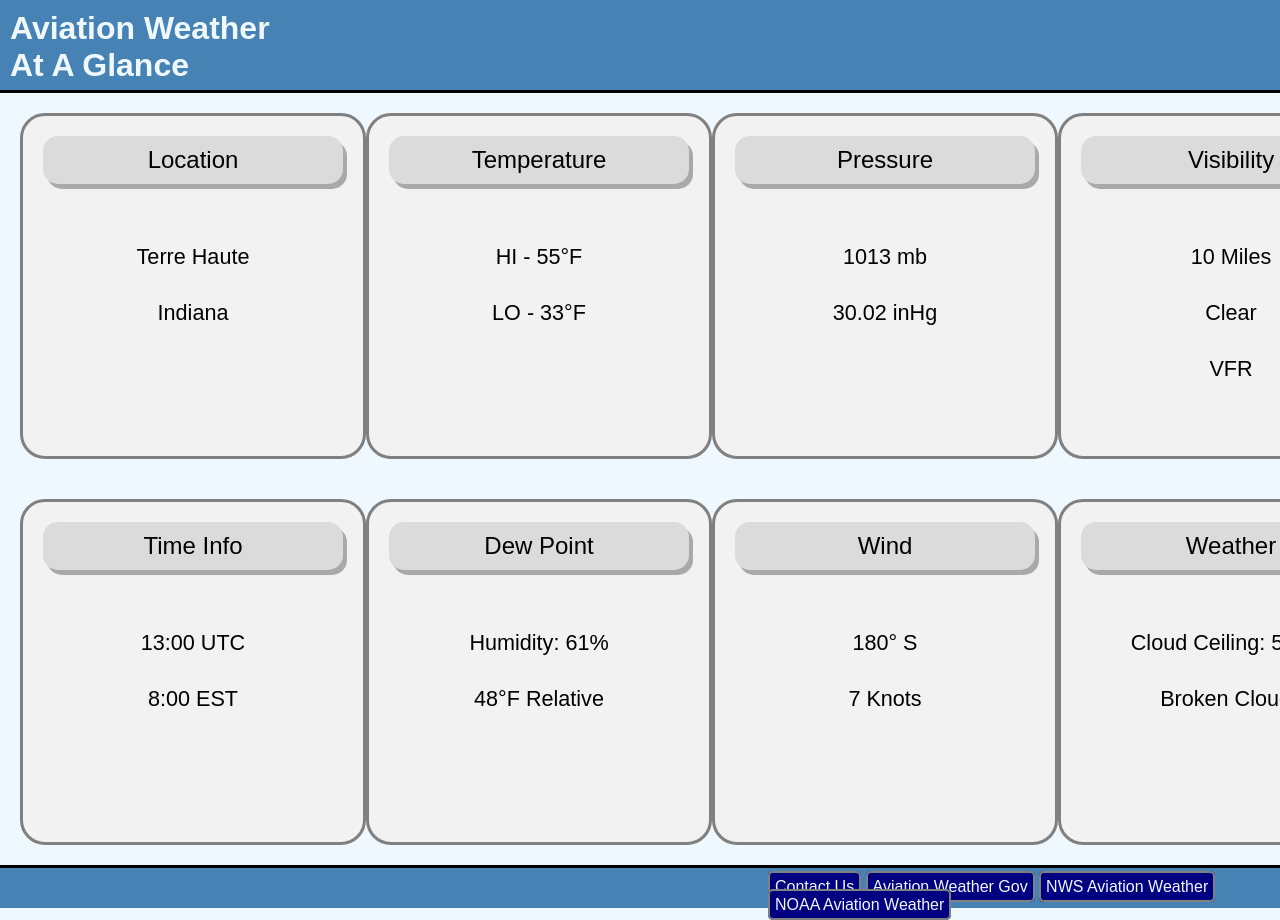
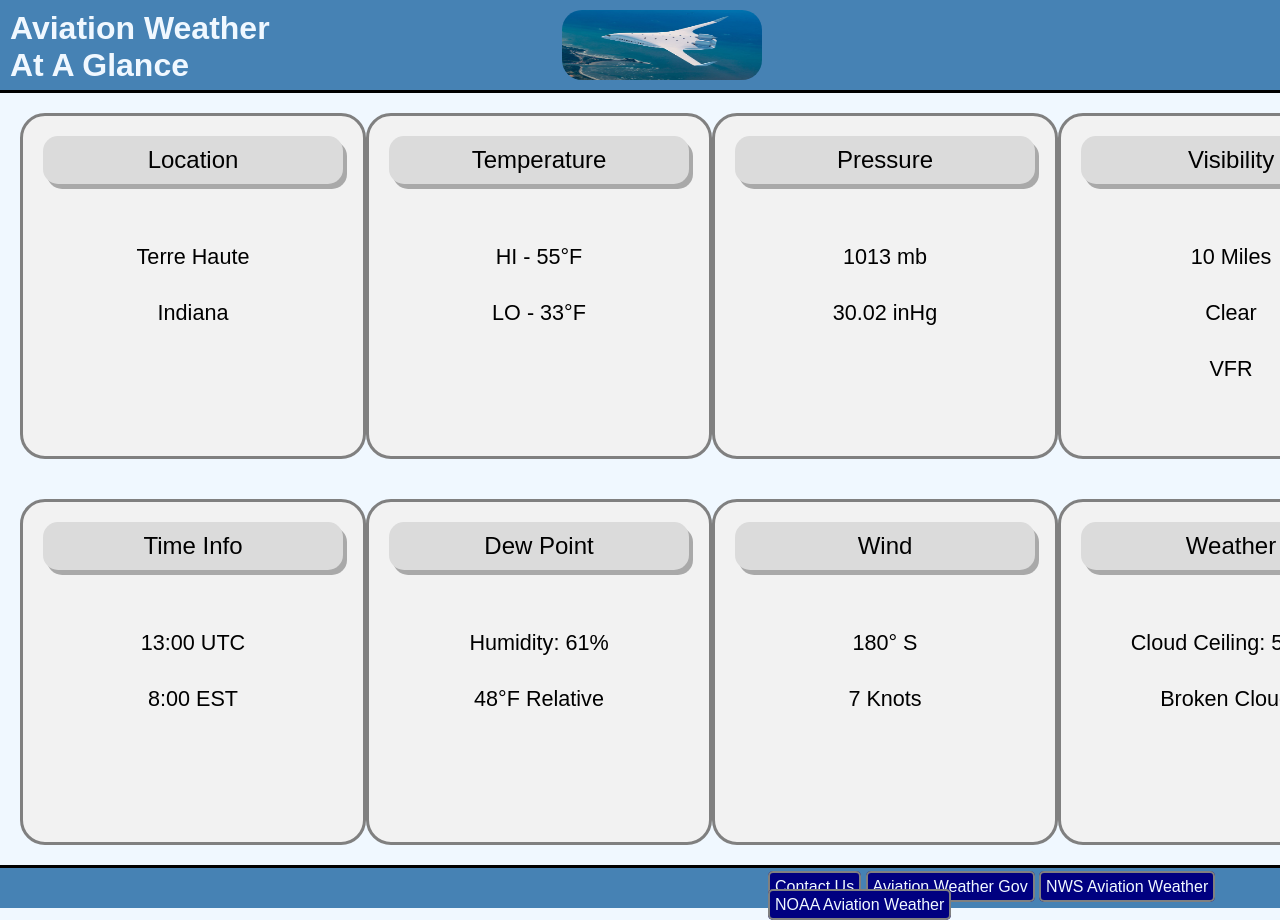
Before and after one commit to Codypat60/senior-project, a plain HTML site: page index.html in a window 1280 px wide. Shown: the top 920 px of the page. Drawn offline with Linux system fonts and the light colour scheme.

Commit message:
Added image for theme

```diff
--- a/index.html
+++ b/index.html
@@ -11,6 +11,7 @@
 <body>
     <div class="nav-bar">
         <h1 class="nav-text">Aviation Weather At A Glance</h1>
+        <img class="top-img" src="img.jpg">
     </div>
     <div class="main-content">
         <div class="first-content">
--- a/style.css
+++ b/style.css
@@ -17,12 +17,20 @@ body {
     height: 70px;
     padding: 10px;
     border-bottom: 3px solid black;
+    display: flex;
 }
 
 .nav-text {
     width: 300px;
     height: 100%;
     color: #F0F8FF;
+}
+
+.top-img {
+    width: 200px;
+    height: 70px;
+    margin-left: 20%;
+    border-radius: 20px
 }
 
 .main-content {
```
Also changed, not shown: img.jpg (added).
